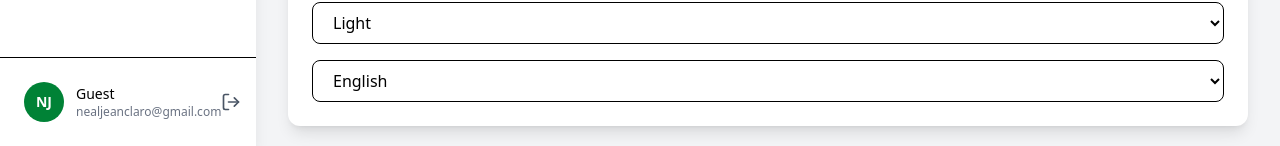
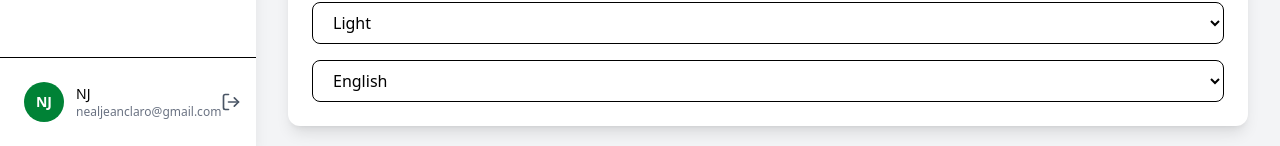
Before and after one commit to Jinbilog0v0/TechWeave-GoProject, a React (Vite) app: page /settings in a window 1280 px wide. Shown: the part 654-800 px from the top of the page. Built offline with nearby package versions, Linux system fonts and the light colour scheme.

Commit message:
minor edit on Settings

```diff
--- a/src/Components/Sidebar.jsx
+++ b/src/Components/Sidebar.jsx
@@ -16,7 +16,7 @@ const Sidebar = ({ user = {}, onLogout }) => {
 
   const handleLogout = () => {
     if (onLogout) onLogout();
-    navigate('/'); // Go back to landing page
+    navigate('/');
   };
 
   return (
--- a/src/Pages/Settings.jsx
+++ b/src/Pages/Settings.jsx
@@ -23,7 +23,7 @@ const Settings = () => {
 
   return (
     <div className="min-h-screen bg-gray-100 flex">
-      <Sidebar user={{ name: "Guest" }} /> {/* Dummy user for Sidebar */}
+      <Sidebar user={{ name: "NJ" }} />
 
       <div className="flex-1 p-8 ml-64 overflow-auto">
         <div className="max-w-7xl mx-auto">
```
